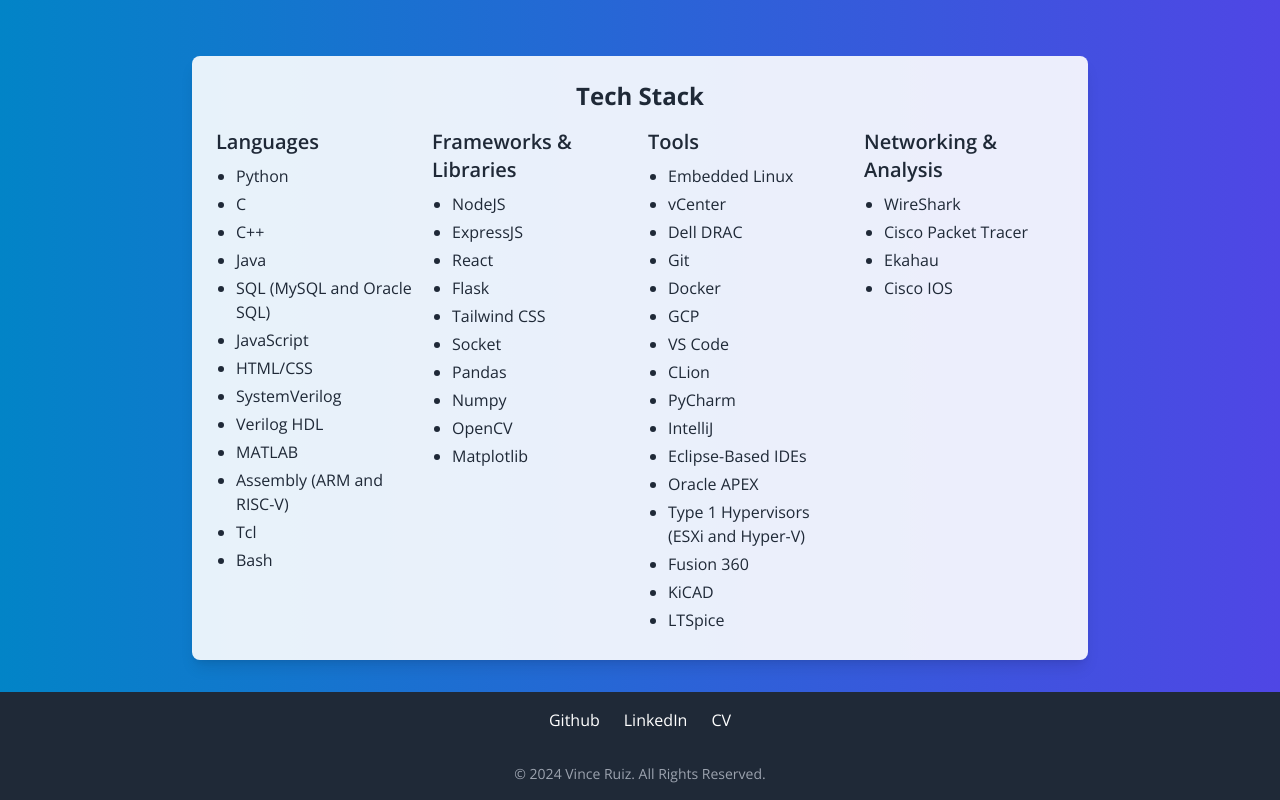
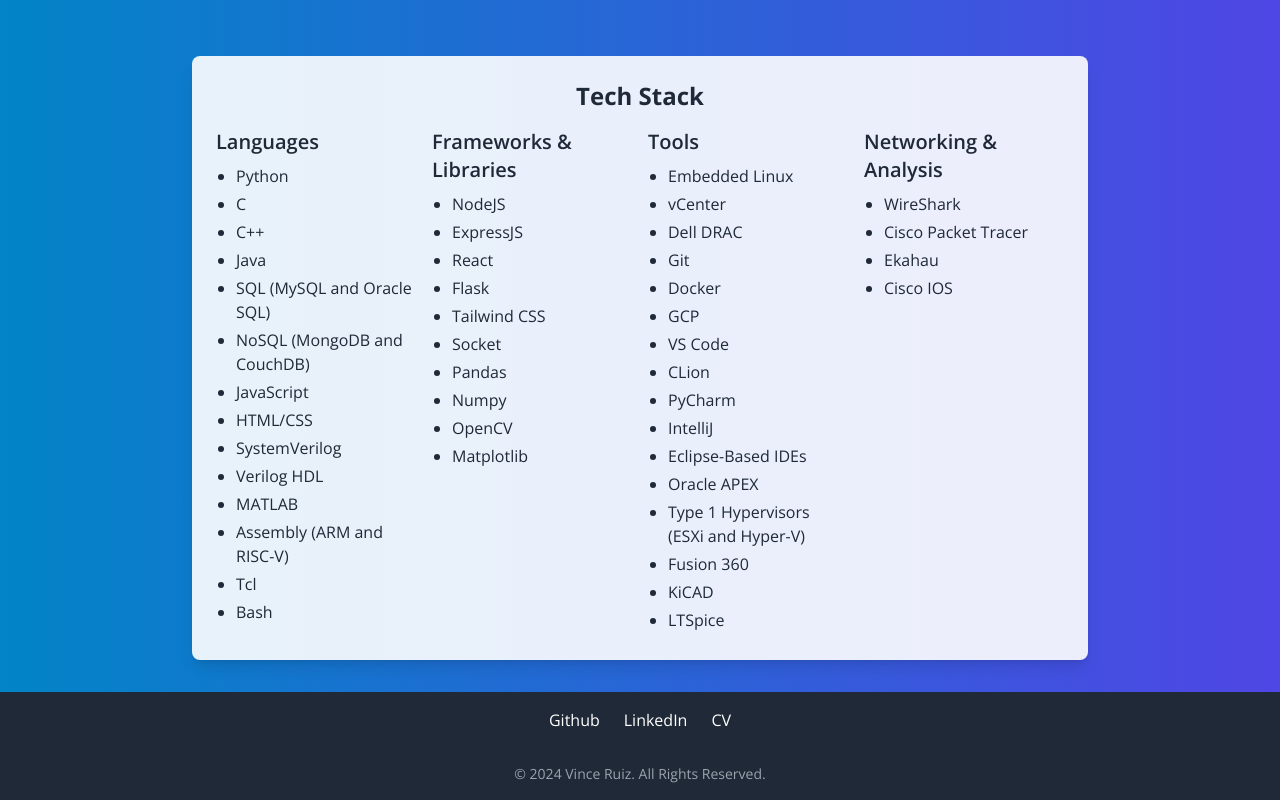
Before and after one commit to vinceruizz/001_leger, a React (Create React App) app in the folder frontend/leger/: page /about in a window 1280 px wide. Shown: the part 2297-3097 px from the top of the page. Built offline with nearby package versions, Linux system fonts and the light colour scheme.

Commit message:
Added NoSQL to tech stack

```diff
--- a/frontend/leger/src/Components/About/TechStack.js
+++ b/frontend/leger/src/Components/About/TechStack.js
@@ -13,6 +13,7 @@
                         <li className='mb-1'>C++</li>
                         <li className='mb-1'>Java</li>
                         <li className='mb-1'>SQL (MySQL and Oracle SQL)</li>
+                        <li className='mb-1'>NoSQL (MongoDB and CouchDB)</li>
                         <li className='mb-1'>JavaScript</li>
                         <li className='mb-1'>HTML/CSS</li>
                         <li className='mb-1'>SystemVerilog</li>
```
Also changed, not shown: 11 other files (tests, documents, lock files or other folders).
